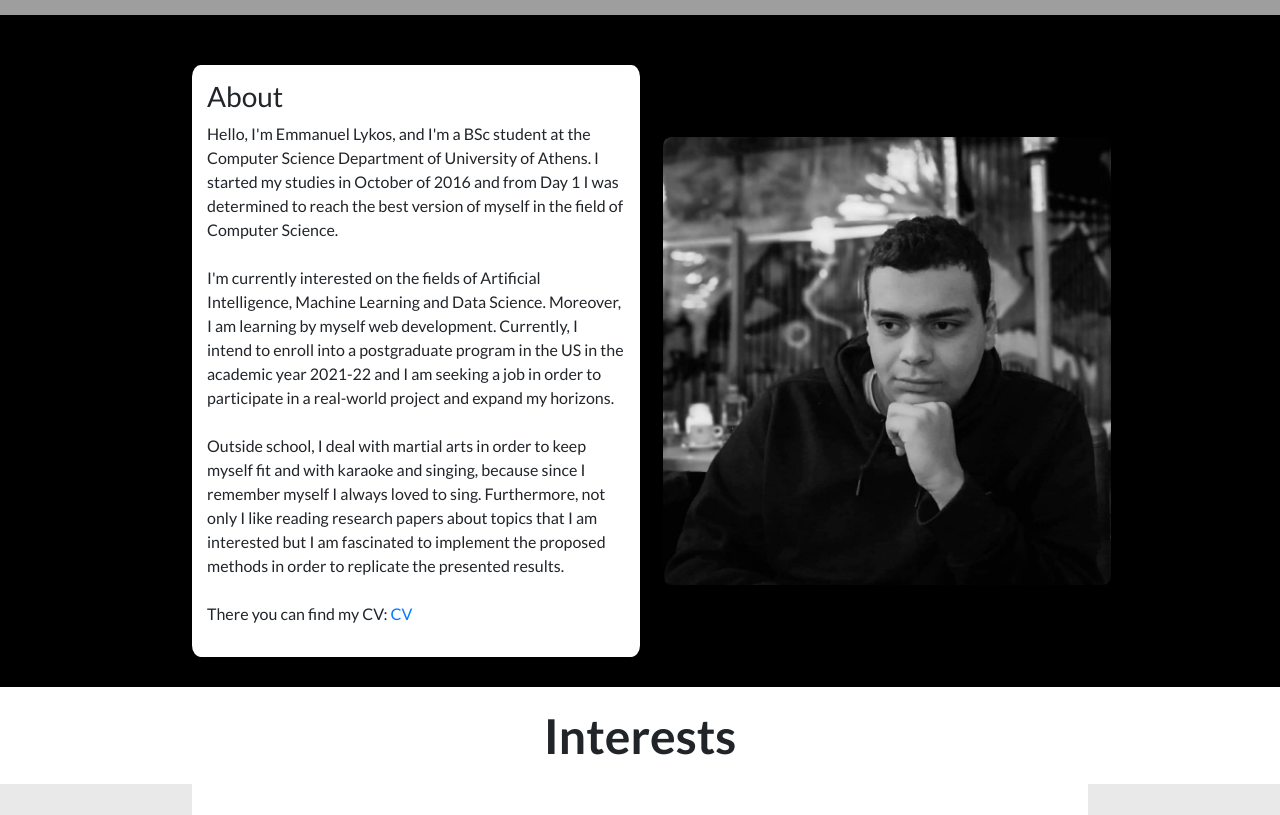
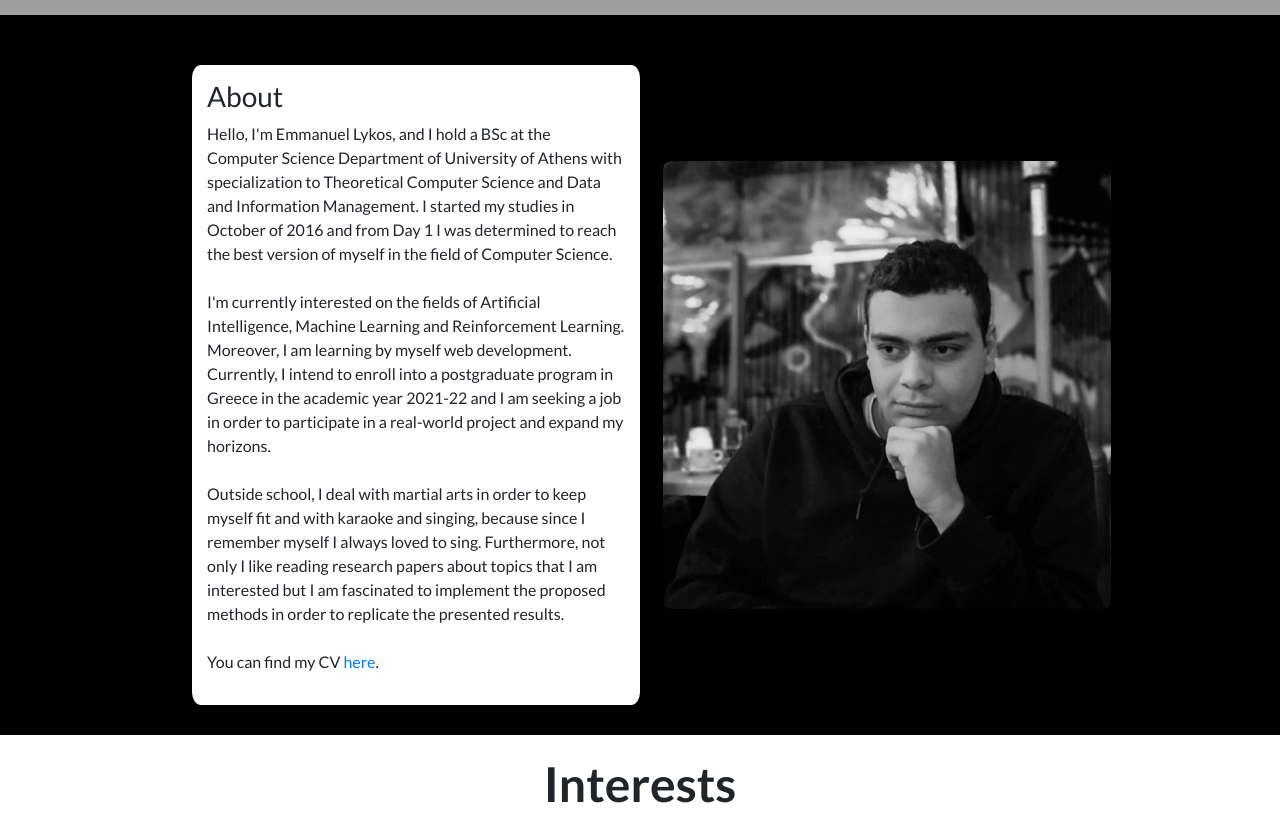
Before and after one commit to ManosL/manosl.github.io, a plain HTML site: page index.html in a window 1280 px wide. Shown: the part 860-1675 px from the top of the page. Drawn offline with nearby package versions, Linux system fonts and the light colour scheme; grey boxes are pictures that could not be loaded.

Commit message:
Update index.html

```diff
--- a/index.html
+++ b/index.html
@@ -62,14 +62,15 @@
         <div class="about" id="About">
           <div class="about-description about-box">
             <h3>About</h3>
-            <p>Hello, I'm Emmanuel Lykos, and I'm a BSc student at the Computer Science
-              Department of University of Athens. I started my studies in October of 2016
+            <p>Hello, I'm Emmanuel Lykos, and I hold a BSc at the Computer Science
+              Department of University of Athens with specialization to Theoretical Computer Science
+              and Data and Information Management. I started my studies in October of 2016
               and from Day 1 I was determined to reach the best version of myself in the field
               of Computer Science. <br> <br>
 
               I'm currently interested on the fields of Artificial Intelligence, Machine Learning
-              and Data Science. Moreover, I am learning by myself web development. Currently, I intend
-               to enroll into a postgraduate program in the US in the academic year 2021-22 and I am
+              and Reinforcement Learning. Moreover, I am learning by myself web development. Currently, I intend
+               to enroll into a postgraduate program in Greece in the academic year 2021-22 and I am
               seeking a job in order to participate in a real-world project and expand my horizons. <br><br>
 
               Outside school, I deal with martial arts in order to keep myself fit and with karaoke
@@ -77,7 +78,7 @@
               like reading research papers about topics that I am interested but I am fascinated
               to implement the proposed methods in order to replicate the presented results.<br><br>
 
-              There you can find my CV: <a href="https://drive.google.com/file/d/1SrtDgvQSpWOCJbbVFJ-vhyveVoqzOyXU/view?usp=sharing">CV</a>
+              You can find my CV <a href="https://drive.google.com/file/d/1SrtDgvQSpWOCJbbVFJ-vhyveVoqzOyXU/view?usp=sharing">here</a>.
             </p>
           </div>
 
@@ -142,42 +143,42 @@
           <div class="container">
             <div class="row skill-row">
               <div class="col-lg-3 col-md-6">Python <i class="fas fa-star first-star"></i><i class="fas fa-star"></i><i class="fas fa-star"></i><i class="fas fa-star"></i><i class="fas fa-star"></i></div>
-              <div class="col-lg-3 col-md-6">SQL <i class="fas fa-star first-star"></i><i class="fas fa-star"></i><i class="fas fa-star"></i><i class="fas fa-star"></i><i class="fas fa-star"></i></div>
-              <div class="col-lg-3 col-md-6">C/C++ <i class="fas fa-star first-star"></i><i class="fas fa-star"></i><i class="fas fa-star"></i><i class="fas fa-star"></i></div>
-              <div class="col-lg-3 col-md-6">Java <i class="fas fa-star first-star"></i><i class="fas fa-star"></i><i class="fas fa-star"></i><i class="fas fa-star"></i></div>
+              <div class="col-lg-3 col-md-6">SQL    <i class="fas fa-star first-star"></i><i class="fas fa-star"></i><i class="fas fa-star"></i><i class="fas fa-star"></i><i class="fas fa-star"></i></div>
+              <div class="col-lg-3 col-md-6">C/C++  <i class="fas fa-star first-star"></i><i class="fas fa-star"></i><i class="fas fa-star"></i><i class="fas fa-star"></i></div>
+              <div class="col-lg-3 col-md-6">Java   <i class="fas fa-star first-star"></i><i class="fas fa-star"></i><i class="fas fa-star"></i><i class="fas fa-star"></i></div>
             </div>
 
             <div class="row skill-row">
-              <div class="col-lg-3 col-md-6">Scala <i class="fas fa-star first-star"></i><i class="fas fa-star"></i><i class="fas fa-star"></i></div>
-              <div class="col-lg-3 col-md-6">HTML  <i class="fas fa-star first-star"></i><i class="fas fa-star"></i><i class="fas fa-star"></i><i class="fas fa-star"></i></div>
-              <div class="col-lg-3 col-md-6">CSS   <i class="fas fa-star first-star"></i><i class="fas fa-star"></i><i class="fas fa-star"></i></div>
+              <div class="col-lg-3 col-md-6">Scala      <i class="fas fa-star first-star"></i><i class="fas fa-star"></i><i class="fas fa-star"></i></div>
+              <div class="col-lg-3 col-md-6">HTML       <i class="fas fa-star first-star"></i><i class="fas fa-star"></i><i class="fas fa-star"></i><i class="fas fa-star"></i></div>
+              <div class="col-lg-3 col-md-6">CSS        <i class="fas fa-star first-star"></i><i class="fas fa-star"></i><i class="fas fa-star"></i></div>
               <div class="col-lg-3 col-md-6">JavaScript <i class="fas fa-star first-star"></i><i class="fas fa-star"></i><i class="fas fa-star"></i></div>
             </div>
 
             <div class="row skill-row">
-              <div class="col-lg-3 col-md-6">jQuery <i class="fas fa-star first-star"></i><i class="fas fa-star"></i><i class="fas fa-star"></i><i class="fas fa-star"></i></div>
+              <div class="col-lg-3 col-md-6">jQuery    <i class="fas fa-star first-star"></i><i class="fas fa-star"></i><i class="fas fa-star"></i><i class="fas fa-star"></i></div>
               <div class="col-lg-3 col-md-6">Bootstrap <i class="fas fa-star first-star"></i><i class="fas fa-star"></i><i class="fas fa-star"></i></div>
-              <div class="col-lg-3 col-md-6">Node JS <i class="fas fa-star first-star"></i><i class="fas fa-star"></i><i class="fas fa-star"></i></div>
-              <div class="col-lg-3 col-md-6">Pandas <i class="fas fa-star first-star"></i><i class="fas fa-star"></i><i class="fas fa-star"></i><i class="fas fa-star"></i></div>
+              <div class="col-lg-3 col-md-6">Node JS   <i class="fas fa-star first-star"></i><i class="fas fa-star"></i><i class="fas fa-star"></i></div>
+              <div class="col-lg-3 col-md-6">Pandas    <i class="fas fa-star first-star"></i><i class="fas fa-star"></i><i class="fas fa-star"></i><i class="fas fa-star"></i></div>
             </div>
 
             <div class="row skill-row">
-              <div class="col-lg-3 col-md-6">NumPy <i class="fas fa-star first-star"></i><i class="fas fa-star"></i><i class="fas fa-star"></i><i class="fas fa-star"></i></div>
-              <div class="col-lg-3 col-md-6">Pyplot <i class="fas fa-star first-star"></i><i class="fas fa-star"></i><i class="fas fa-star"></i></div>
+              <div class="col-lg-3 col-md-6">NumPy        <i class="fas fa-star first-star"></i><i class="fas fa-star"></i><i class="fas fa-star"></i><i class="fas fa-star"></i></div>
+              <div class="col-lg-3 col-md-6">Pyplot       <i class="fas fa-star first-star"></i><i class="fas fa-star"></i><i class="fas fa-star"></i></div>
               <div class="col-lg-3 col-md-6">Scikit-Learn <i class="fas fa-star first-star"></i><i class="fas fa-star"></i><i class="fas fa-star"></i><i class="fas fa-star"></i></div>
-              <div class="col-lg-3 col-md-6">Keras <i class="fas fa-star first-star"></i><i class="fas fa-star"></i><i class="fas fa-star"></i></div>
+              <div class="col-lg-3 col-md-6">Keras        <i class="fas fa-star first-star"></i><i class="fas fa-star"></i><i class="fas fa-star"></i><i class="fas fa-star"></i></div>
             </div>
 
             <div class="row skill-row">
-              <div class="col-lg-3 col-md-6">Scrapy <i class="fas fa-star first-star"></i><i class="fas fa-star"></i><i class="fas fa-star"></i></div>
+              <div class="col-lg-3 col-md-6">Scrapy     <i class="fas fa-star first-star"></i><i class="fas fa-star"></i><i class="fas fa-star"></i></div>
               <div class="col-lg-3 col-md-6">Git/Github <i class="fas fa-star first-star"></i><i class="fas fa-star"></i><i class="fas fa-star"></i></div>
-              <div class="col-lg-3 col-md-6">Linux <i class="fas fa-star first-star"></i><i class="fas fa-star"></i><i class="fas fa-star"></i><i class="fas fa-star"></i></div>
-              <div class="col-lg-3 col-md-6">UNIX <i class="fas fa-star first-star"></i><i class="fas fa-star"></i><i class="fas fa-star"></i><i class="fas fa-star"></i></div>
+              <div class="col-lg-3 col-md-6">Linux      <i class="fas fa-star first-star"></i><i class="fas fa-star"></i><i class="fas fa-star"></i><i class="fas fa-star"></i></div>
+              <div class="col-lg-3 col-md-6">UNIX       <i class="fas fa-star first-star"></i><i class="fas fa-star"></i><i class="fas fa-star"></i><i class="fas fa-star"></i></div>
             </div>
 
             <div class="row skill-row">
               <div class="col-lg-3 col-md-6">Shell Scripting <i class="fas fa-star first-star"></i><i class="fas fa-star"></i><i class="fas fa-star"></i><i class="fas fa-star"></i></div>
-              <div class="col-lg-3 col-md-6">Latex <i class="fas fa-star first-star"></i><i class="fas fa-star"></i><i class="fas fa-star"></i></div>
+              <div class="col-lg-3 col-md-6">Latex           <i class="fas fa-star first-star"></i><i class="fas fa-star"></i><i class="fas fa-star"></i></div>
             </div>
           </div>
         </div>
```
